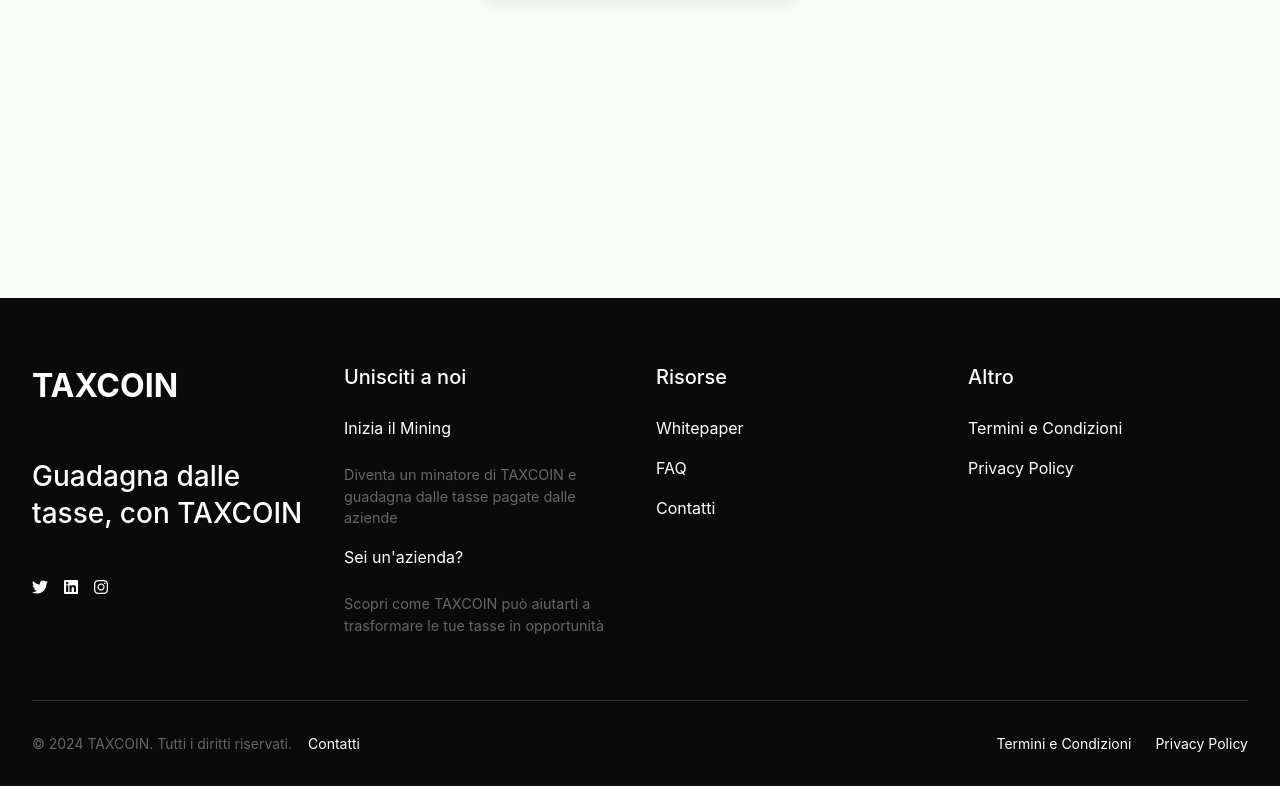
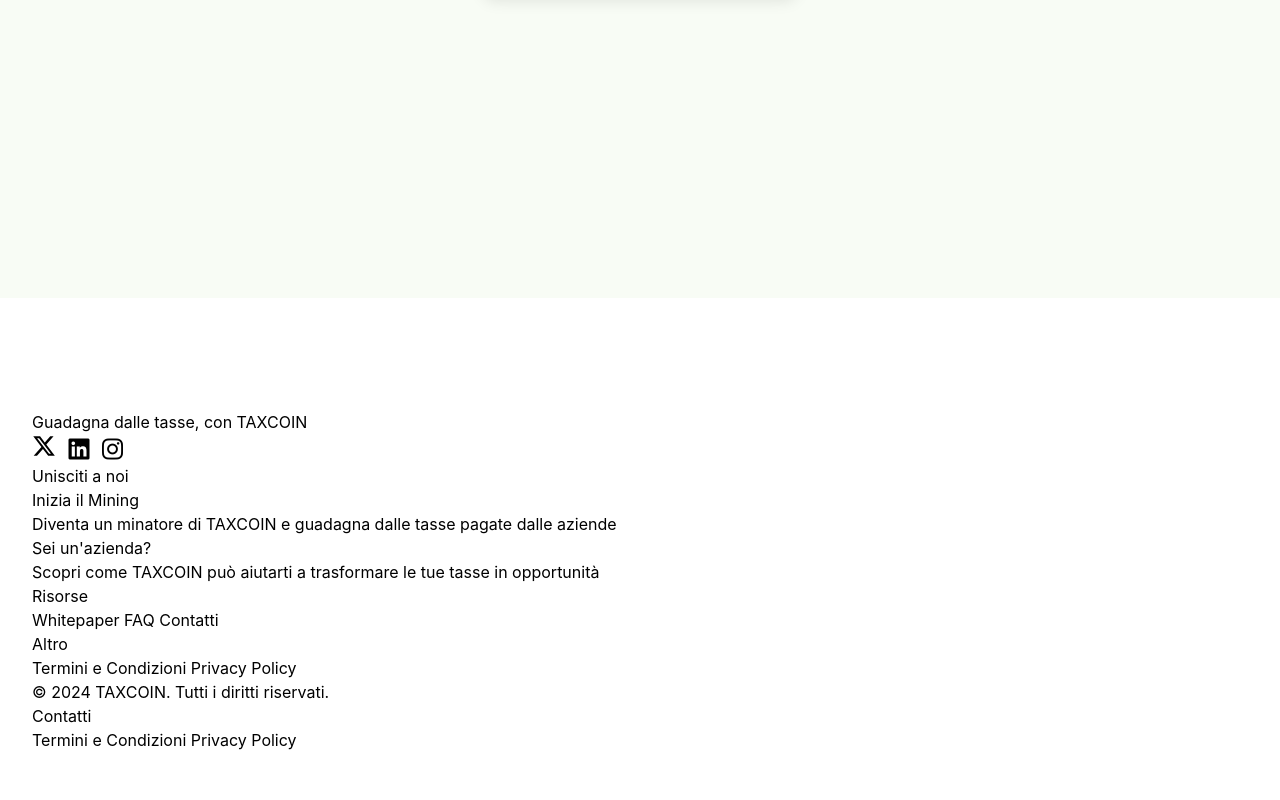
Before and after one commit to eltonanit/mvp-taxcoin-1, a website: page public/users.html in a window 1280 px wide. Shown: the part 2039-2839 px from the top of the page. Drawn offline with Linux system fonts and the light colour scheme.

Commit message:
fixed social accounts

```diff
--- a/public/users.html
+++ b/public/users.html
@@ -557,147 +557,6 @@
             }
         }
 
-        /* Stili per il footer su schermi più grandi di 400px */
-        @media (min-width: 451px) {
-            footer {
-                padding: 4rem 0 2rem;
-                width: 100%;
-                background: #0a0a0a;
-                color: white;
-            }
-
-            footer .container {
-                max-width: 1400px;
-                margin: 0 auto;
-                padding: 0 2rem;
-            }
-
-            .footer-main {
-                display: grid;
-                grid-template-columns: repeat(4, 1fr);
-                gap: 2rem;
-                margin-bottom: 4rem;
-                padding: 0;
-            }
-
-            .brand-section {
-                display: flex;
-                flex-direction: column;
-                gap: 2rem;
-            }
-
-            footer .tagline {
-                font-size: 1.75rem;
-                line-height: 1.3;
-                font-weight: 500;
-                color: white;
-                margin-bottom: 0;
-            }
-
-            footer .social-links {
-                display: flex;
-                gap: 1rem;
-                margin-top: 1rem;
-            }
-
-            footer .social-links a {
-                display: flex;
-                align-items: center;
-                gap: 0.5rem;
-                color: white;
-                text-decoration: none;
-                font-size: 1rem;
-                transition: opacity 0.2s;
-            }
-
-            footer .social-links svg {
-                width: 16px;
-                height: 16px;
-                fill: white;
-            }
-
-            footer .social-links a:hover {
-                opacity: 0.8;
-            }
-
-            footer .social-links span {
-                font-size: 0.9rem;
-            }
-
-            footer .section-title {
-                font-size: 1.25rem;
-                margin-bottom: 1.5rem;
-                font-weight: 500;
-                color: white;
-            }
-
-            footer .section-links {
-                display: flex;
-                flex-direction: column;
-                gap: 1rem;
-            }
-
-            footer .section-link {
-                color: white;
-                text-decoration: none;
-                font-size: 1rem;
-                transition: opacity 0.2s;
-            }
-
-            footer .section-link:hover {
-                opacity: 0.8;
-            }
-
-            footer .section-description {
-                color: #666;
-                font-size: 0.9rem;
-                margin-top: 0.5rem;
-                line-height: 1.5;
-            }
-
-            footer .footer-bottom {
-                display: flex;
-                justify-content: space-between;
-                align-items: center;
-                padding-top: 2rem;
-                border-top: 1px solid #333;
-                font-size: 0.875rem;
-            }
-
-            footer .company-info {
-                display: flex;
-                gap: 1rem;
-                align-items: center;
-                color: #666;
-            }
-
-            footer .company-info a {
-                color: white;
-                text-decoration: none;
-            }
-
-            footer .legal-links {
-                display: flex;
-                gap: 1.5rem;
-            }
-
-            footer .legal-link {
-                color: white;
-                text-decoration: none;
-                transition: opacity 0.2s;
-            }
-
-            footer .legal-link:hover {
-                opacity: 0.8;
-            }
-
-            @media (max-width: 768px) {
-                .footer-main {
-                    grid-template-columns: repeat(2, 1fr);
-                }
-            }
-        }
-
         footer .brand-name {
             font-size: 2rem;
             font-weight: 700;
@@ -982,13 +841,13 @@
                     <h1 class="brand-name">TAXCOIN</h1>
                     <p class="tagline">Guadagna dalle tasse, con TAXCOIN</p>
                     <div class="social-links">
-                        <a href="https://twitter.com" target="_blank" rel="noopener noreferrer">
-                            <i class="fab fa-twitter"></i>
+                        <a href="https://x.com/Taxcoinlabs" target="_blank" rel="noopener noreferrer" style="width: 24px; height: 24px; display: inline-flex; align-items: center; justify-content: center; margin-right: 0.5rem;">
+                            <svg xmlns="http://www.w3.org/2000/svg" viewBox="0 0 512 512" style="width: 24px; height: 24px; fill: currentColor;"><path d="M389.2 48h70.6L305.6 224.2 487 464H345L233.7 318.6 106.5 464H35.8L200.7 275.5 26.8 48H172.4L272.9 180.9 389.2 48zM364.4 421.8h39.1L151.1 88h-42L364.4 421.8z"/></svg>
                         </a>
-                        <a href="https://www.linkedin.com/company/taxcoin-labs/about/?viewAsMember=true" target="_blank" rel="noopener noreferrer">
+                        <a href="https://www.linkedin.com/company/taxcoin-labs/about/?viewAsMember=true" target="_blank" rel="noopener noreferrer" style="margin-right: 0.5rem; font-size: 24px; display: inline-flex; align-items: center; height: 24px;">
                             <i class="fab fa-linkedin"></i>
                         </a>
-                        <a href="https://instagram.com" target="_blank" rel="noopener noreferrer">
+                        <a href="https://www.instagram.com/taxcoin.labs/" target="_blank" rel="noopener noreferrer" style="font-size: 24px; display: inline-flex; align-items: center; height: 24px;">
                             <i class="fab fa-instagram"></i>
                         </a>
                     </div>
```
Also changed, not shown: public/about.html (+4 -4 lines), public/companies.html (+4 -4 lines), public/contact.html (+4 -4 lines), public/index.html (+4 -4 lines), public/start-mining.html (+11 -4 lines).
